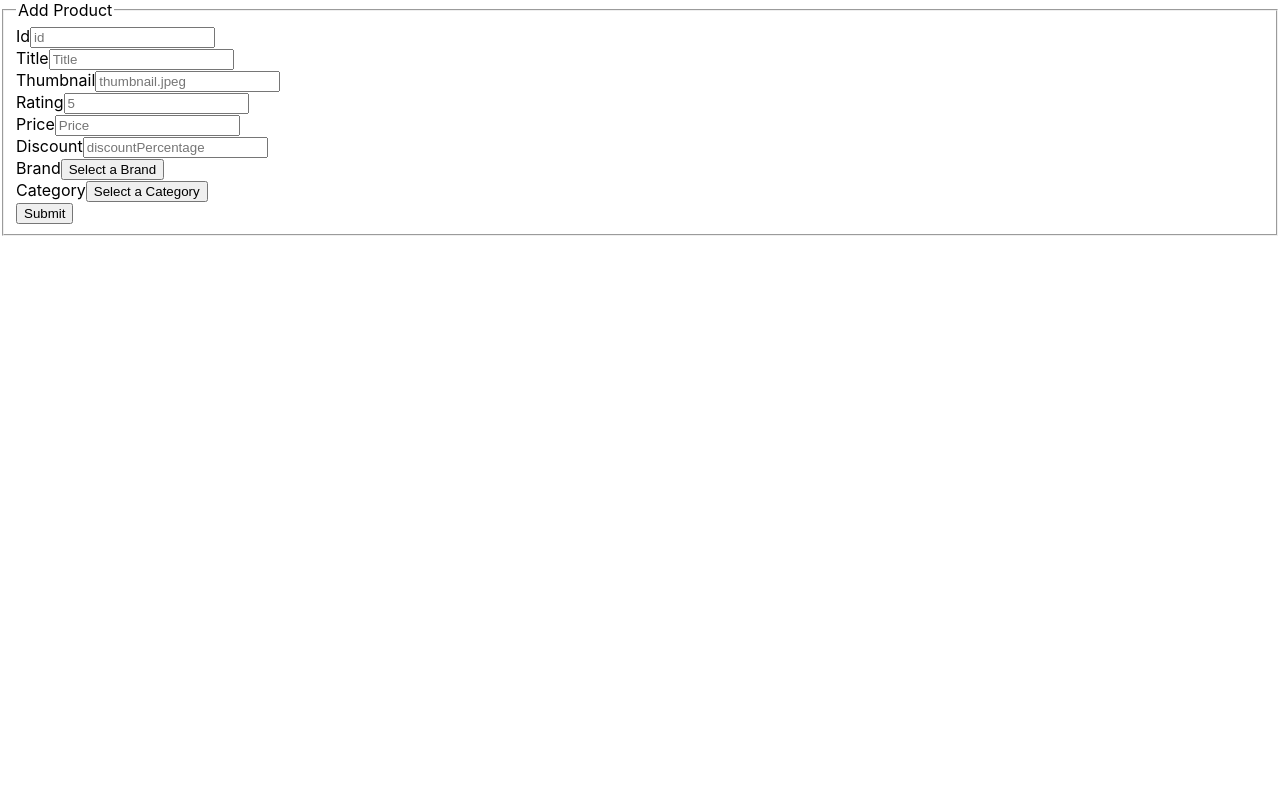
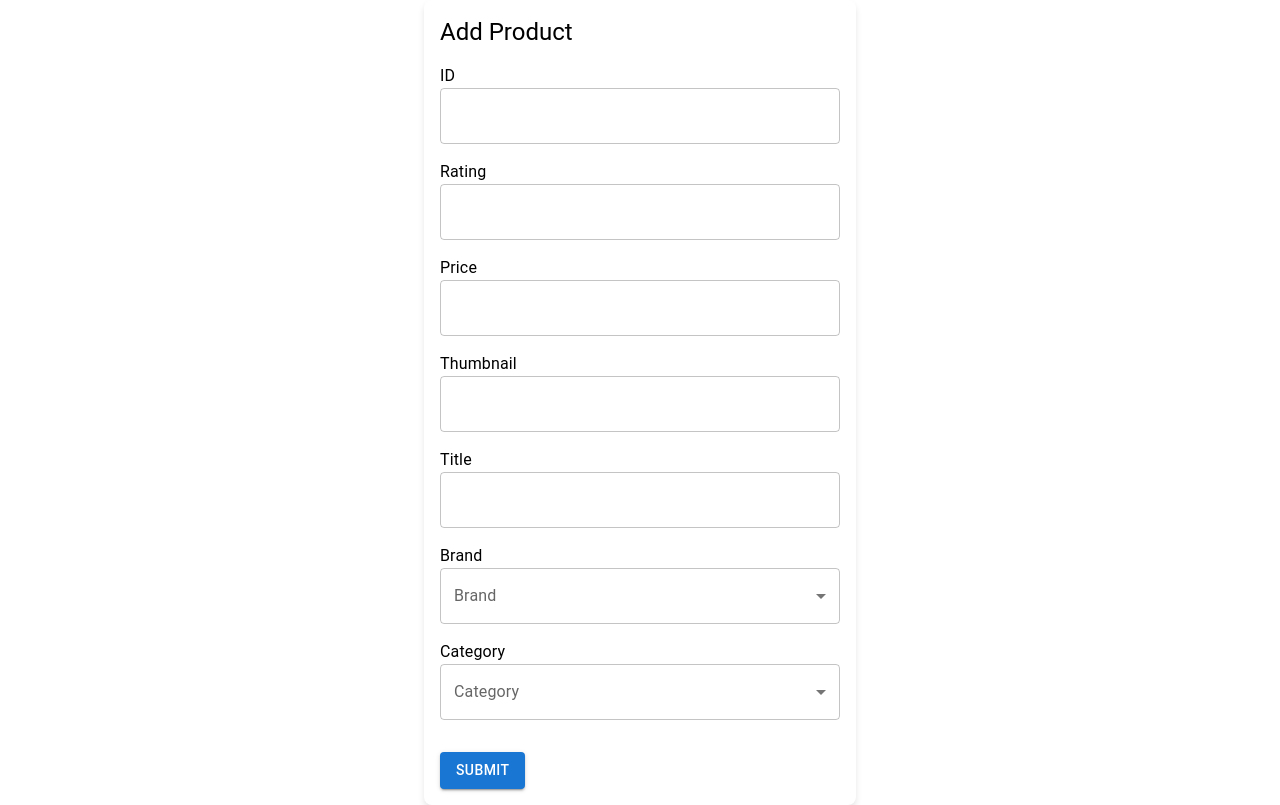
Before and after one commit to amitbilapatte/react-basics, a React (Create React App) app: page /add in a window 1280 px wide. Built offline with nearby package versions, Linux system fonts and the light colour scheme.

Commit message:
remove headless ui; add mui; update form

```diff
--- a/package.json
+++ b/package.json
@@ -3,7 +3,9 @@
   "version": "0.1.0",
   "private": true,
   "dependencies": {
-    "@headlessui/react": "^1.7.18",
+    "@emotion/react": "^11.11.3",
+    "@emotion/styled": "^11.11.0",
+    "@mui/material": "^5.15.11",
     "@testing-library/jest-dom": "^5.17.0",
     "@testing-library/react": "^13.4.0",
     "@testing-library/user-event": "^13.5.0",
--- a/src/AddProduct.js
+++ b/src/AddProduct.js
@@ -1,17 +1,204 @@
+// import React, { useState } from "react";
+// import { Combobox } from "@headlessui/react";
+// import axios from "axios";
+
+// function AddProduct() {
+//   const [product, setProduct] = useState({});
+//   const [isSubmitting, setIsSubmitting] = useState(false);
+
+//   const handleChange = (e) => {
+//     setProduct({ ...product, [e.target.name]: e.target.value });
+//   };
+
+//   const handleSubmit = async (e) => {
+//     e.preventDefault();
+//     setIsSubmitting(true);
+//     await addProduct(product);
+//     setIsSubmitting(false);
+//   };
+
+//   const addProduct = async (product) => {
+//     try {
+//       const res = await axios.post("http://localhost:8000/products", product);
+//       console.log(res);
+//     } catch (error) {
+//       console.log(error);
+//     }
+//   };
+
+//   return (
+//     <form className="max-w-lg mx-auto p-8 bg-white shadow-md rounded-md">
+//       <h1 className="text-2xl font-bold mb-4">Add Product</h1>
+//       <div className="mb-4">
+//         <label htmlFor="id" className="block text-gray-700">
+//           Id
+//         </label>
+//         <input
+//           id="id"
+//           name="id"
+//           type="number"
+//           placeholder="Id"
+//           className="form-input mt-1 block w-full"
+//           onChange={handleChange}
+//         />
+//       </div>
+//       <div className="mb-4">
+//         <label htmlFor="title" className="block text-gray-700">
+//           Title
+//         </label>
+//         <input
+//           id="title"
+//           name="title"
+//           type="text"
+//           placeholder="Title"
+//           className="form-input mt-1 block w-full"
+//           onChange={handleChange}
+//         />
+//       </div>
+//       {/* Add other input fields similarly */}
+//       <div className="mb-4">
+//         <label htmlFor="brand" className="block text-gray-700">
+//           Brand
+//         </label>
+//         <Combobox value={product.brand} onChange={(value) => setProduct({ ...product, brand: value })}>
+//           <Combobox.Button className="form-select mt-1 block w-full">
+//             {product.brand || "Select a Brand"}
+//           </Combobox.Button>
+//           <Combobox.Options className="bg-white shadow-md mt-1 w-full">
+//             <Combobox.Option value="Apple">Apple</Combobox.Option>
+//             <Combobox.Option value="Samsung">Samsung</Combobox.Option>
+//             <Combobox.Option value="Nokia">Nokia</Combobox.Option>
+//           </Combobox.Options>
+//         </Combobox>
+//       </div>
+//       <div className="mb-4">
+//         <label htmlFor="category" className="block text-gray-700">
+//           Category
+//         </label>
+//         <Combobox value={product.category} onChange={(value) => setProduct({ ...product, category: value })}>
+//           <Combobox.Button className="form-select mt-1 block w-full">
+//             {product.category || "Select a Category"}
+//           </Combobox.Button>
+//           <Combobox.Options className="bg-white shadow-md mt-1 w-full">
+//             <Combobox.Option value="Smartphones">Smartphones</Combobox.Option>
+//             <Combobox.Option value="Laptops">Laptops</Combobox.Option>
+//             <Combobox.Option value="Other">Other</Combobox.Option>
+//           </Combobox.Options>
+//         </Combobox>
+//       </div>
+//       <button
+//         type="submit"
+//         className="bg-blue-500 hover:bg-blue-700 text-white font-bold py-2 px-4 rounded mt-50"
+//         onClick={handleSubmit}
+//         disabled={isSubmitting}
+//       >
+//         {isSubmitting ? "Submitting..." : "Submit"}
+//       </button>
+//     </form>
+//   );
+// }
+
+// export default AddProduct;
+
+//=============================================================
+
+// import React, { useState } from "react";
+// import { TextField, Button, FormControl, InputLabel, Select, MenuItem, Grid } from "@mui/material";
+// import axios from "axios";
+
+// function AddProduct() {
+//   const [product, setProduct] = useState({});
+//   const [isSubmitting, setIsSubmitting] = useState(false);
+
+//   const handleChange = (e) => {
+//     setProduct({ ...product, [e.target.name]: e.target.value });
+//   };
+
+//   const handleSubmit = async (e) => {
+//     e.preventDefault();
+//     setIsSubmitting(true);
+//     await addProduct(product);
+//     setIsSubmitting(false);
+//   };
+
+//   const addProduct = async (product) => {
+//     try {
+//       const res = await axios.post("http://localhost:8000/products", product);
+//       console.log(res);
+//     } catch (error) {
+//       console.log(error);
+//     }
+//   };
+
+//   return (
+//     <form
+//       onSubmit={handleSubmit}
+//       style={{
+//         maxWidth: 400,
+//         margin: "auto",
+//         padding: 16,
+//         backgroundColor: "#fff",
+//         boxShadow: "0 4px 6px rgba(0,0,0,0.1)",
+//         borderRadius: 8,
+//       }}
+//     >
+//       <h1 style={{ fontSize: "1.5rem", fontWeight: "bold", marginBottom: 16 }}>Add Product</h1>
+//       <Grid container spacing={2}>
+//         <Grid item xs={12}>
+//           <TextField fullWidth label="Id" name="id" type="number" variant="outlined" onChange={handleChange} />
+//         </Grid>
+//         <Grid item xs={12}>
+//           <TextField fullWidth label="Title" name="title" variant="outlined" onChange={handleChange} />
+//         </Grid>
+//         <Grid item xs={12}>
+//           <FormControl fullWidth variant="outlined">
+//             <InputLabel>Brand</InputLabel>
+//             <Select
+//               value={product.brand || ""}
+//               onChange={(e) => setProduct({ ...product, brand: e.target.value })}
+//               label="Brand"
+//             >
+//               <MenuItem value="Apple">Apple</MenuItem>
+//               <MenuItem value="Samsung">Samsung</MenuItem>
+//               <MenuItem value="Nokia">Nokia</MenuItem>
+//             </Select>
+//           </FormControl>
+//         </Grid>
+//         <Grid item xs={12}>
+//           <FormControl fullWidth variant="outlined">
+//             <InputLabel>Category</InputLabel>
+//             <Select
+//               value={product.category || ""}
+//               onChange={(e) => setProduct({ ...product, category: e.target.value })}
+//               label="Category"
+//             >
+//               <MenuItem value="Smartphones">Smartphones</MenuItem>
+//               <MenuItem value="Laptops">Laptops</MenuItem>
+//               <MenuItem value="Other">Other</MenuItem>
+//             </Select>
+//           </FormControl>
+//         </Grid>
+//         <Grid item xs={12}>
+//           <Button type="submit" variant="contained" color="primary" disabled={isSubmitting} style={{ marginTop: 16 }}>
+//             {isSubmitting ? "Submitting..." : "Submit"}
+//           </Button>
+//         </Grid>
+//       </Grid>
+//     </form>
+//   );
+// }
+
+// export default AddProduct;
+
+//=============================================================
+
 import React, { useState } from "react";
-import { Combobox } from "@headlessui/react";
+import { Typography, TextField, Button, FormControl, InputLabel, Select, MenuItem, Grid } from "@mui/material";
 import axios from "axios";
 
 function AddProduct() {
   const [product, setProduct] = useState({});
-  //   const [product, setProduct] = useState({
-  //     title: "",
-  //     price: "",
-  //     rating: "",
-  //     discountPercentage: "",
-  //     brand: "",
-  //     category: "",
-  //   });
+  const [isSubmitting, setIsSubmitting] = useState(false);
 
   const handleChange = (e) => {
     setProduct({ ...product, [e.target.name]: e.target.value });
@@ -19,15 +206,9 @@ function AddProduct() {
 
   const handleSubmit = async (e) => {
     e.preventDefault();
-    console.log(product);
-    // try {
-    //   const res = await axios.post("http://localhost:8000/products/create", product);
-    //   console.log(res);
-    // } catch (error) {
-    //   console.log(error);
-    // }
-    addProduct(product);
-    console.log("responce");
+    setIsSubmitting(true);
+    await addProduct(product);
+    setIsSubmitting(false);
   };
 
   const addProduct = async (product) => {
@@ -40,115 +221,77 @@ function AddProduct() {
   };
 
   return (
-    <form className="form-horizontal" onSubmit={handleSubmit}>
-      <fieldset>
-        <legend>Add Product</legend>
-        <div className="form-group">
-          <label htmlFor="id" className="block">
-            Id
-          </label>
-          <input
-            id="id"
-            name="id"
-            type="number"
-            placeholder="id"
-            className="form-control input-md"
-            onChange={handleChange}
-          />
-        </div>
-        <div className="form-group">
-          <label htmlFor="title" className="block">
-            Title
-          </label>
-          <input
-            id="title"
-            name="title"
-            type="text"
-            placeholder="Title"
-            className="form-control input-md"
-            onChange={handleChange}
-          />
-        </div>
-        <div className="form-group">
-          <label htmlFor="thumbnail" className="block">
-            Thumbnail
-          </label>
-          <input
-            id="thumbnail"
-            name="thumbnail"
-            type="text"
-            placeholder="thumbnail.jpeg"
-            className="form-control input-md"
-            onChange={handleChange}
-          />
-        </div>
-        <div className="form-group">
-          <label htmlFor="rating" className="block">
-            Rating
-          </label>
-          <input
-            id="rating"
-            name="rating"
-            type="number"
-            placeholder="5"
-            className="form-control input-md"
-            onChange={handleChange}
-          />
-        </div>
-        <div className="form-group">
-          <label htmlFor="price" className="block">
-            Price
-          </label>
-          <input
-            id="price"
-            name="price"
-            type="number"
-            placeholder="Price"
-            className="form-control input-md"
-            onChange={handleChange}
-          />
-        </div>
-        <div className="form-group">
-          <label htmlFor="discountPercentage" className="block">
-            Discount
-          </label>
-          <input
-            id="discountPercentage"
-            name="discountPercentage"
-            type="number"
-            placeholder="discountPercentage"
-            className="form-control input-md"
-            onChange={handleChange}
-          />
-        </div>
-        <div className="form-group">
-          <label htmlFor="brand" className="block">
-            Brand
-          </label>
-          <Combobox value={product.brand} onChange={(value) => setProduct({ ...product, brand: value })}>
-            <Combobox.Button>{product.brand || "Select a Brand"}</Combobox.Button>
-            <Combobox.Options>
-              <Combobox.Option value="Apple">Apple</Combobox.Option>
-              <Combobox.Option value="Samsung">Samsung</Combobox.Option>
-              <Combobox.Option value="Nokia">Nokia</Combobox.Option>
-            </Combobox.Options>
-          </Combobox>
-        </div>
-        <div className="form-group">
-          <label htmlFor="category" className="block">
-            Category
-          </label>
-          <Combobox value={product.category} onChange={(value) => setProduct({ ...product, category: value })}>
-            <Combobox.Button>{product.category || "Select a Category"}</Combobox.Button>
-            <Combobox.Options>
-              <Combobox.Option value="Smartphones">Smartphones</Combobox.Option>
-              <Combobox.Option value="Laptops">Laptops</Combobox.Option>
-              <Combobox.Option value="Other">Other</Combobox.Option>
-            </Combobox.Options>
-          </Combobox>
-        </div>
-        <button type="submit">Submit</button>
-      </fieldset>
+    <form
+      onSubmit={handleSubmit}
+      style={{
+        maxWidth: 400,
+        margin: "auto",
+        padding: 16,
+        backgroundColor: "#fff",
+        boxShadow: "0 4px 6px rgba(0,0,0,0.1)",
+        borderRadius: 8,
+      }}
+    >
+      <Typography variant="h5" style={{ marginBottom: 16 }}>
+        Add Product
+      </Typography>
+      <Grid container spacing={2}>
+        <Grid item xs={12}>
+          <Typography>ID</Typography>
+          <TextField fullWidth name="id" type="number" variant="outlined" onChange={handleChange} />
+        </Grid>
+        <Grid item xs={12}>
+          <Typography>Rating</Typography>
+          <TextField fullWidth name="rating" type="number" variant="outlined" onChange={handleChange} />
+        </Grid>
+        <Grid item xs={12}>
+          <Typography>Price</Typography>
+          <TextField fullWidth name="price" type="number" variant="outlined" onChange={handleChange} />
+        </Grid>
+        <Grid item xs={12}>
+          <Typography>Thumbnail</Typography>
+          <TextField fullWidth name="price" type="text" variant="outlined" onChange={handleChange} required />
+        </Grid>
+        <Grid item xs={12}>
+          <Typography>Title</Typography>
+          <TextField fullWidth name="title" variant="outlined" onChange={handleChange} required />
+        </Grid>
+        <Grid item xs={12}>
+          <Typography>Brand</Typography>
+          <FormControl fullWidth variant="outlined">
+            <InputLabel>Brand</InputLabel>
+            <Select
+              value={product.brand || ""}
+              onChange={(e) => setProduct({ ...product, brand: e.target.value })}
+              label="Brand"
+            >
+              <MenuItem value="Apple">Apple</MenuItem>
+              <MenuItem value="Samsung">Samsung</MenuItem>
+              <MenuItem value="Nokia">Nokia</MenuItem>
+            </Select>
+          </FormControl>
+        </Grid>
+        <Grid item xs={12}>
+          <Typography>Category</Typography>
+          <FormControl fullWidth variant="outlined">
+            <InputLabel>Category</InputLabel>
+            <Select
+              value={product.category || ""}
+              onChange={(e) => setProduct({ ...product, category: e.target.value })}
+              label="Category"
+            >
+              <MenuItem value="Smartphones">Smartphones</MenuItem>
+              <MenuItem value="Laptops">Laptops</MenuItem>
+              <MenuItem value="Other">Other</MenuItem>
+            </Select>
+          </FormControl>
+        </Grid>
+        <Grid item xs={12}>
+          <Button type="submit" variant="contained" color="primary" disabled={isSubmitting} style={{ marginTop: 16 }}>
+            {isSubmitting ? "Submitting..." : "Submit"}
+          </Button>
+        </Grid>
+      </Grid>
     </form>
   );
 }
```
Also changed, not shown: src/Products.js (+7 -1 lines), src/index.css (+3 -5 lines), src/index.js (+6 -6 lines), 1 other file (tests, documents, lock files or other folders).
